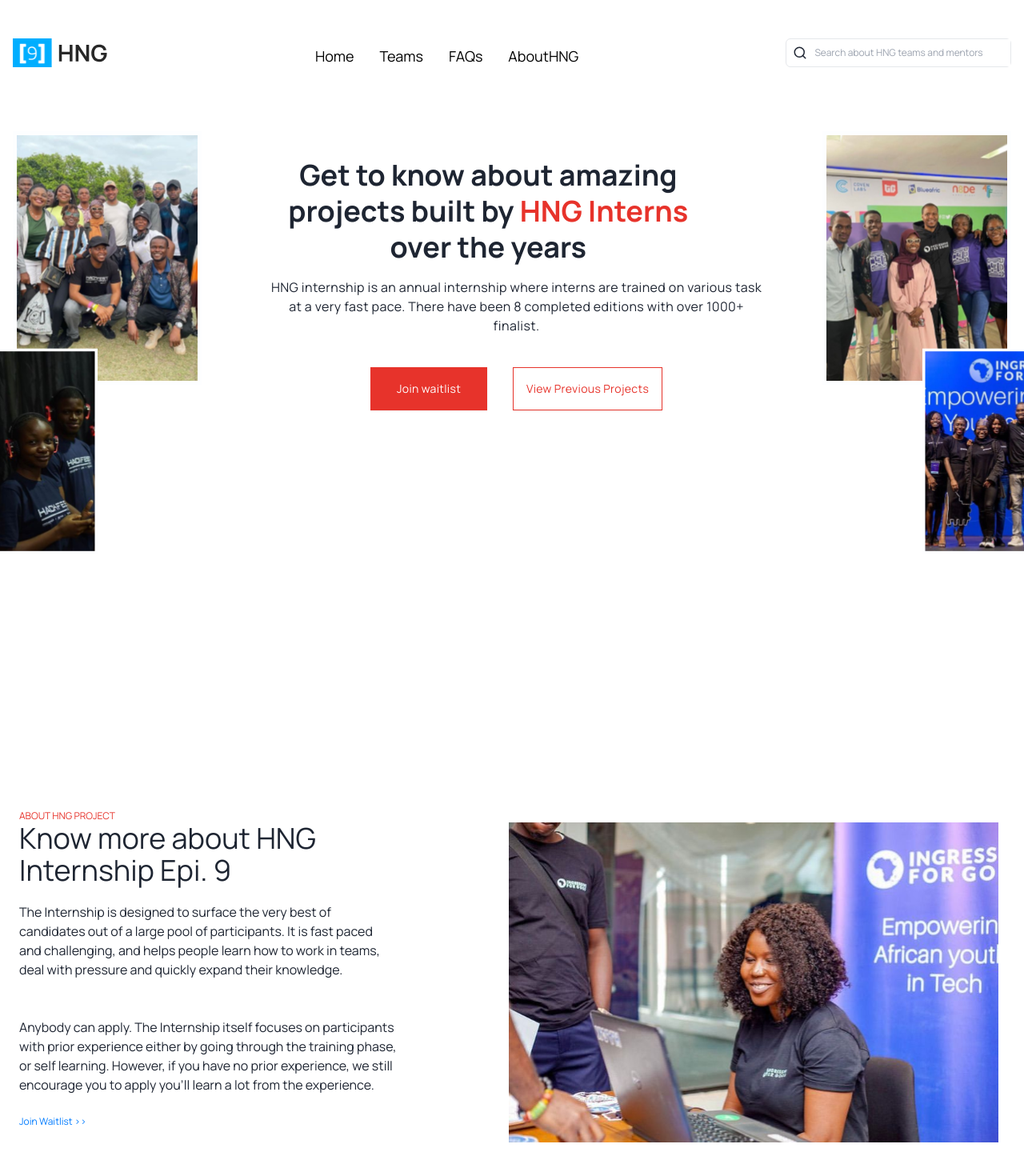
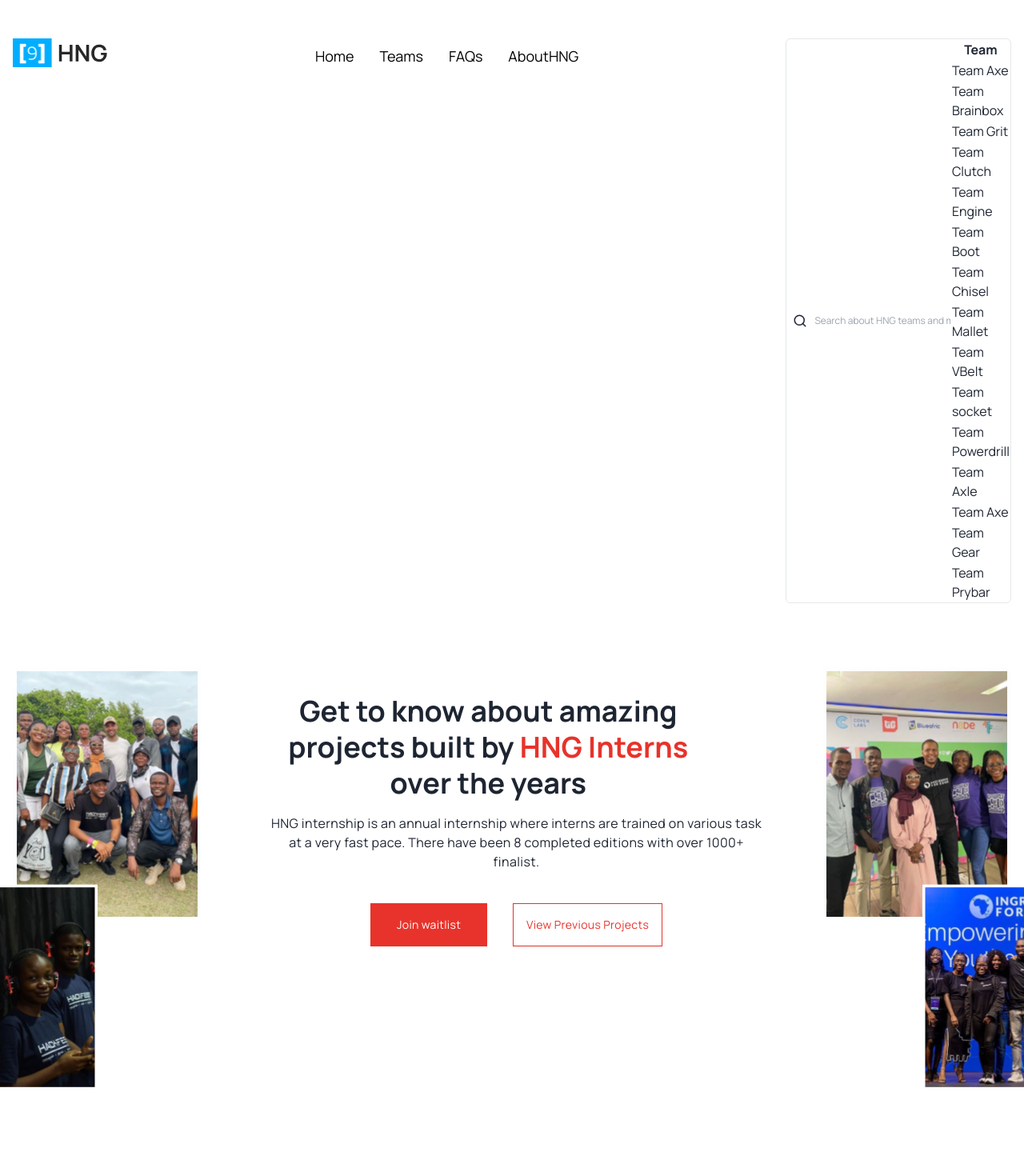
Before and after one commit to Orhmo/HNG-Landing_page, a React (Create React App) app: page / in a window 1280 px wide. Shown: the top 1470 px of the page at 80% size. Built offline with nearby package versions, Linux system fonts and the light colour scheme; the HTML template or start-up script is replaced by a standard one.

Commit message:
Content Update

```diff
--- a/src/Components/Home.js
+++ b/src/Components/Home.js
@@ -129,7 +129,7 @@
 
       {/*===============ABOUT================*/}
       <section className="Blog">
-      <div className="mr-4 md:flex flex-row md:px-4 md:px-28 items-center m-2 mb-32">
+      <div className="mr-2 md:flex flex-row md:px-4 md:px-28 items-center m-2 mb-32">
         <div className="flex-1">
         <p className="text-xs text-[#E7332B]">ABOUT HNG PROJECT</p>
         <h3 className="md:text-4xl font:bold md:leading-smug text-2xl leading-normal w-2/3">
--- a/src/Components/NavBar.js
+++ b/src/Components/NavBar.js
@@ -1,5 +1,5 @@
 import React, { useState } from 'react';
-import { FaAngleDown, FaBars, FaTimes } from "react-icons/fa";
+import { FaBars, FaTimes } from "react-icons/fa";
 import { NavLink } from "react-router-dom";
 
 import HNG from '../Images/Logo/Logo.svg';
@@ -54,7 +54,7 @@
         <NavLink to="/">Home</NavLink>
       </li>
       <li className="hover:text-red-600">
-        <NavLink to="/Teams">Teams <FaAngleDown className="" /></NavLink>
+        <NavLink to="/Teams">Teams </NavLink>
       </li>
       <li className="hover:text-red-600">
         <NavLink to="/FAQs">FAQs</NavLink>
--- a/src/Components/Search.js
+++ b/src/Components/Search.js
@@ -27,8 +27,7 @@
   };
   if (searchInput.length > 0) {
     teams.filter((team) => {
-      return
-      team.name.match(searchInput);
+      return team.name.match(searchInput);
     });
   }
   return (
@@ -50,6 +49,20 @@
         value={searchInput}
         placeholder="Search about HNG teams and mentors"
       />
+      <table>
+        <tr>
+          <th>Team</th>
+        </tr>
+        {teams.map((team, i) => {
+          return(
+          <div>
+            <tr>
+              <td>{team.name}</td>
+              </tr>
+          </div>
+        )
+        })}
+      </table>
       </div>
 
       <div className="flex md:hidden">
```
